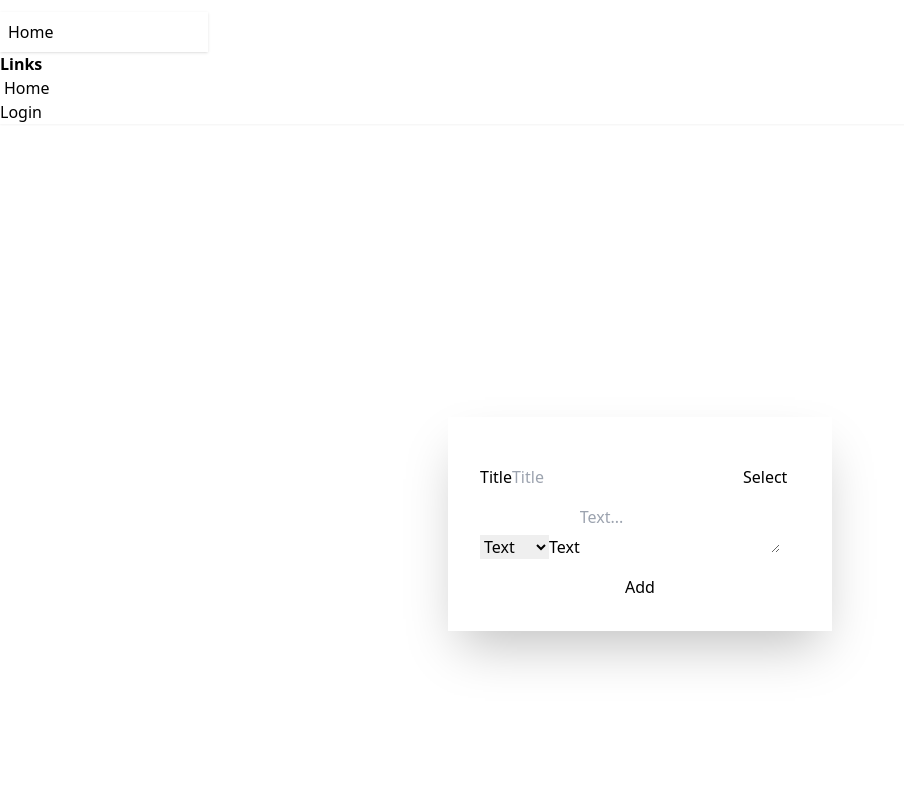
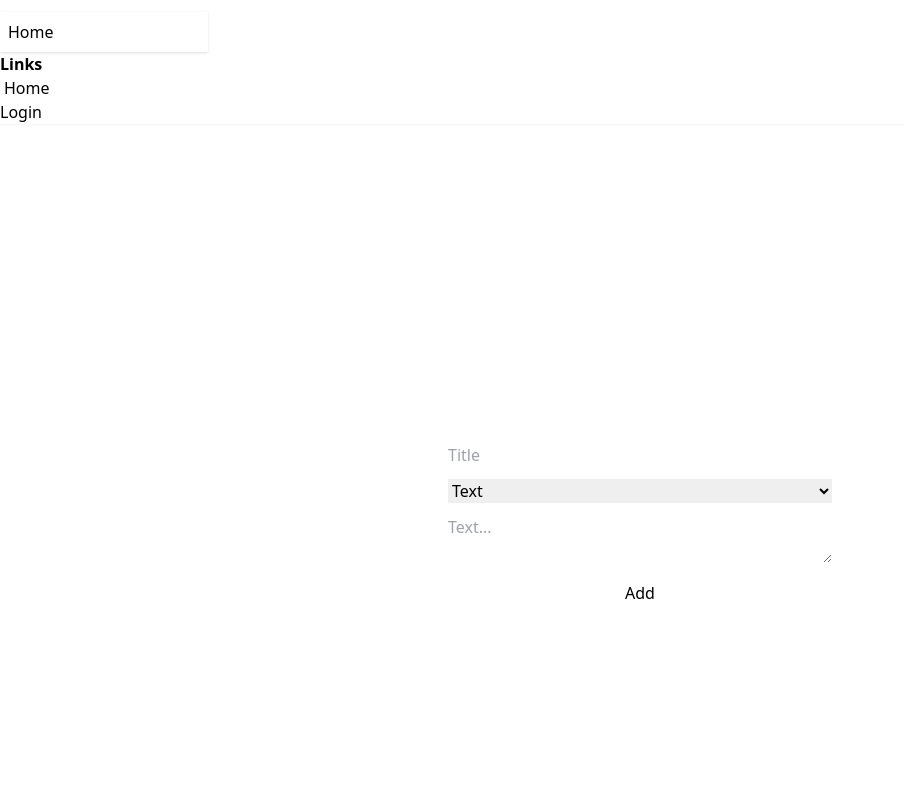
Before and after one commit to sakib-333/link-sharing-system-client, a React (Vite) app: page /add in a window 1280 px wide. Shown: the top 800 px of the page, without its empty margins (0-904 px from the left). Built offline with nearby package versions, Linux system fonts and the light colour scheme; no server answers.

Commit message:
Fix input styles.

```diff
--- a/src/Hooks/useGoogleSignin/useGoogleSignin.tsx
+++ b/src/Hooks/useGoogleSignin/useGoogleSignin.tsx
@@ -6,7 +6,7 @@ const useGoogleSignin = () => {
     <button
       type="button"
       onClick={handleSigninWithGoogle}
-      className="btn bg-white text-black border-[#e5e5e5]"
+      className="btn bg-white text-black border-[#e5e5e5] w-full"
     >
       <svg
         aria-label="Google logo"
--- a/src/Pages/AddPage/AddPage.tsx
+++ b/src/Pages/AddPage/AddPage.tsx
@@ -19,60 +19,64 @@ const AddPage = () => {
   };
 
   return (
-    <div className="w-full h-screen flex items-center justify-center">
+    <div className="w-full min-h-screen flex items-center justify-center">
       <form
         onSubmit={handleSubmit(onSubmit)}
-        className="bg-base-100 w-full max-w-sm shadow-2xl p-8 space-y-4"
+        className="w-full max-w-sm  space-y-3"
       >
-        <label className="fieldset-label">Title</label>
+        <div>
           <input
             type="text"
             {...register("title", { required: true })}
-          className="input"
+            className="input w-full"
             placeholder="Title"
           />
-        <label className="fieldset-label">Select</label>
+        </div>
+        <div>
           <select
             onChange={handleSelectOption}
             defaultValue="text"
-          className="select"
+            className="select w-full"
           >
             <option value={"text"}>Text</option>
             <option value={"image"}>Image</option>
             <option value={"file"}>File</option>
           </select>
+        </div>
+        <div>
           {selOptn === "text" && (
             <>
-            <label className="fieldset-label">Text</label>
               <textarea
                 {...register("text", { required: true })}
-              className="textarea"
+                className="textarea w-full"
                 placeholder="Text..."
               ></textarea>
             </>
           )}
           {selOptn === "file" && (
             <>
-            <label className="fieldset-label">File</label>
               <input
                 {...register("file", { required: true })}
                 type="file"
-              className="file-input"
+                className="file-input w-full"
               />
             </>
           )}
           {selOptn === "image" && (
             <>
-            <label className="fieldset-label">Image</label>
               <input
                 {...register("image", { required: true })}
                 accept="image/png, image/jpg, image/jpeg"
                 type="file"
-              className="file-input"
+                className="file-input w-full"
               />
             </>
           )}
-        <button className="btn btn-neutral mt-4 w-full">Add</button>
+        </div>
+
+        <div>
+          <button className="btn btn-neutral w-full">Add</button>
+        </div>
       </form>
     </div>
   );
--- a/src/Pages/LoginPage/LoginPage.tsx
+++ b/src/Pages/LoginPage/LoginPage.tsx
@@ -21,41 +21,40 @@ const LoginPage = () => {
       .finally(() => setUserLoading(false));
   };
   return (
-    <div className="w-full h-screen flex items-center justify-center">
+    <div className="w-full min-h-screen flex items-center justify-center">
       <form
         onSubmit={handleSubmit(onSubmit)}
-        className="card bg-base-100 w-full max-w-sm shrink-0 shadow-2xl"
+        className="max-w-sm w-full space-y-3"
       >
-        <div className="card-body">
-          <fieldset className="fieldset">
-            <label className="fieldset-label">Email</label>
+        <div>
           <input
             type="email"
-              className="input"
+            className="input w-full"
             {...register("enail", { required: true })}
             placeholder="Email"
           />
-            <label className="fieldset-label">Password</label>
+        </div>
+        <div>
           <input
             type="password"
             {...register("password", { required: true })}
-              className="input"
+            className="input w-full"
             placeholder="Password"
           />
-
-            <button type="submit" className="btn btn-neutral mt-4">
+        </div>
+        <div>
+          <button type="submit" className="btn btn-neutral w-full">
             Login
           </button>
-          </fieldset>
+        </div>
         <div className="divider"></div>
-          {googleSignin}
+        <div className="w-full">{googleSignin}</div>
         <p className="text-xs text-center">
           Don't have an account? Register{" "}
           <Link className="text-primary" to={"/register"}>
             here
           </Link>
         </p>
-        </div>
       </form>
     </div>
   );
--- a/src/Pages/RegisterPage/RegisterPage.tsx
+++ b/src/Pages/RegisterPage/RegisterPage.tsx
@@ -26,53 +26,54 @@ const RegisterPage = () => {
   };
 
   return (
-    <div className="w-full h-screen flex items-center justify-center">
+    <div className="w-full min-h-screen flex items-center justify-center">
       <form
         onSubmit={handleSubmit(onSubmit)}
-        className="card bg-base-100 w-full max-w-sm shadow-2xl"
+        className="w-full max-w-sm space-y-3"
       >
-        <div className="card-body">
-          <fieldset className="fieldset">
-            <label className="fieldset-label">Full Name</label>
+        <div>
           <input
             type="text"
-              className="input"
+            className="input w-full"
             {...register("displayName", { required: true })}
             placeholder="Full Name"
           />
-            <label className="fieldset-label">Email</label>
+        </div>
+        <div>
           <input
             type="email"
-              className="input"
+            className="input w-full"
             {...register("enail", { required: true })}
             placeholder="Email"
           />
-            <label className="fieldset-label">Photo URL</label>
+        </div>
+        <div>
           <input
             type="text"
-              className="input"
+            className="input w-full"
             {...register("photoURL", { required: true })}
             placeholder="Photo URL"
           />
-            <label className="fieldset-label">Password</label>
+        </div>
+        <div>
           <input
             type="password"
             {...register("password", { required: true })}
-              className="input"
+            className="input w-full"
             placeholder="Password"
           />
-
-            <button className="btn btn-neutral mt-4">Register</button>
-          </fieldset>
+        </div>
+        <div>
+          <button className="btn btn-neutral w-full">Register</button>
+        </div>
         <div className="divider"></div>
-          {googleSignin}
+        <div className="w-full">{googleSignin}</div>
         <p className="text-xs text-center">
           Already have an account? Login{" "}
           <Link className="text-primary" to={"/login"}>
             here
           </Link>
         </p>
-        </div>
       </form>
     </div>
   );
```
Lines whose indentation alone changed are shown as unchanged.
